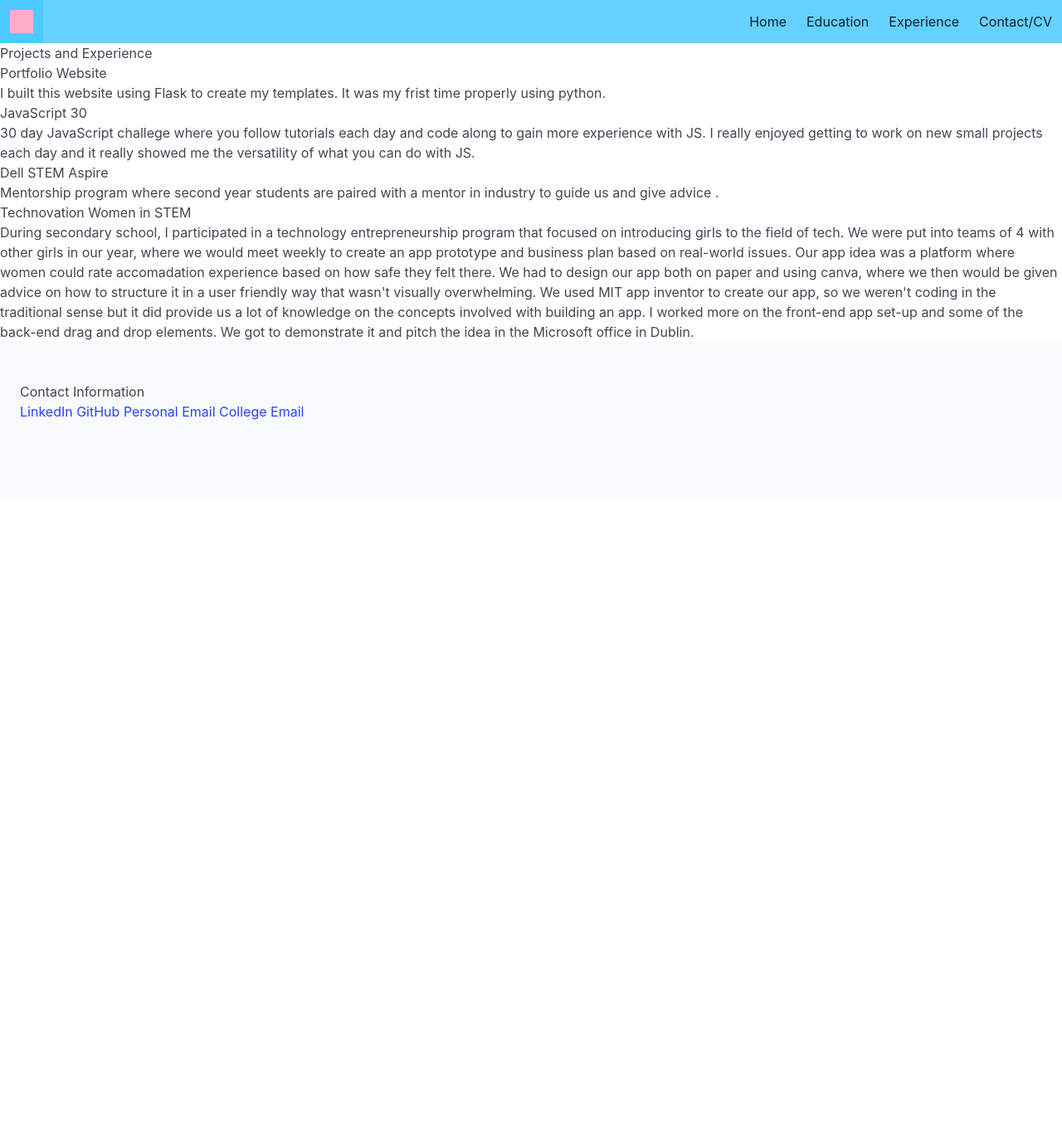
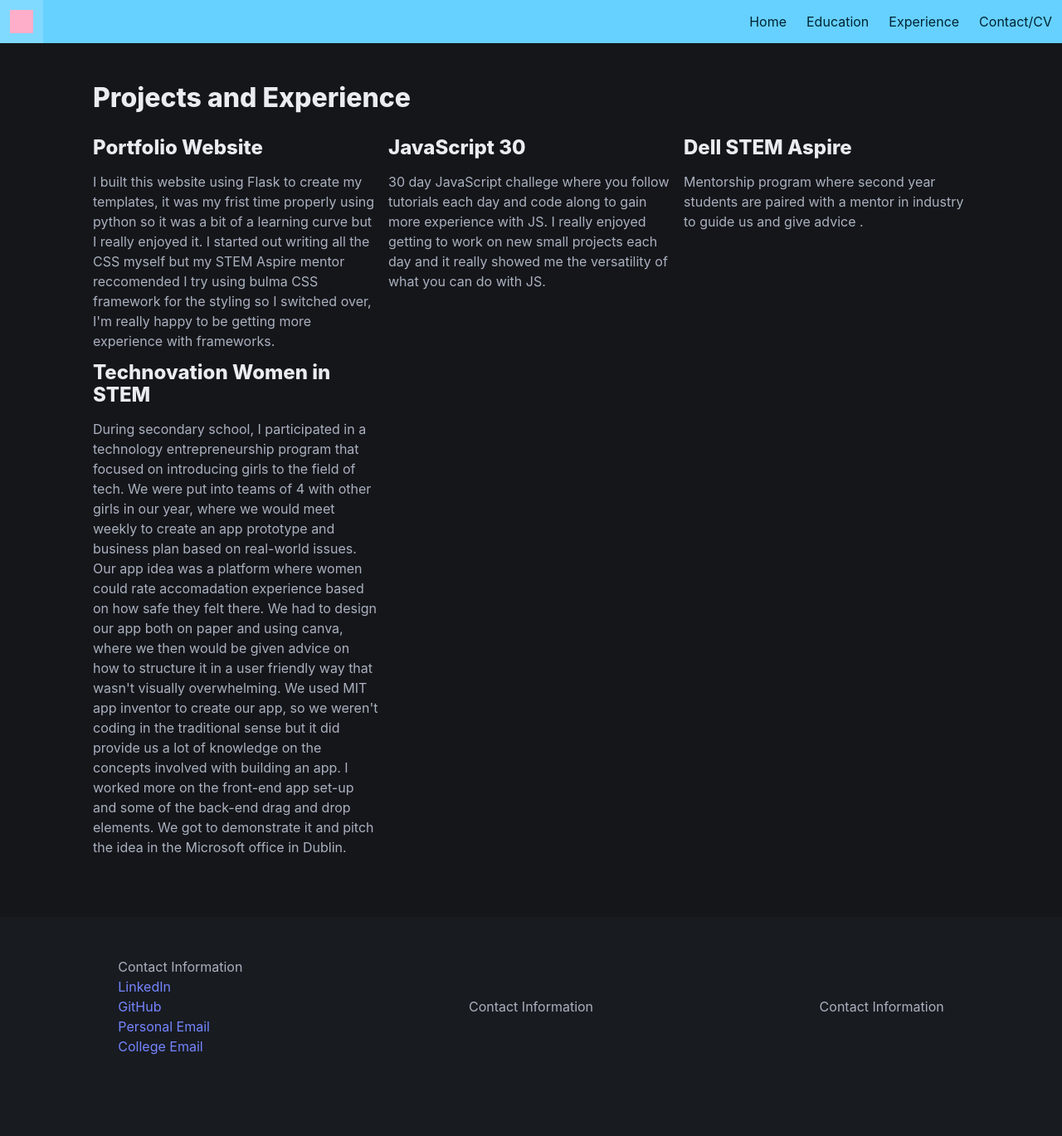
Before and after one commit to Raven-Wilson/PersonalProfile, a Flask app: page /experience in a window 1280 px wide. Shown: the whole page at 83% size. Before the commit the page ends 506 px from the top, so only its background shows below. Run offline with Flask 3, Linux system fonts and the light colour scheme.

Commit message:
Updating CSS with bulma

```diff
--- a/templates/base.html
+++ b/templates/base.html
@@ -1,5 +1,5 @@
 <!DOCTYPE html>
-<html>
+<html data-theme="dark">
     <head>
         <meta charset="UTF-8">
         <meta name="">
@@ -101,14 +101,24 @@
   <div class="column">Third column</div>
 </div>
 -->
-        <footer class="footer">
-            <div class="columns is-desktop">
-                <div class="column">
-                    <h4>Contact Information</h4>
-                    <a href="https://www.linkedin.com/in/raven-wilson-a439b9398/">LinkedIn</a>
-                    <a href="https://github.com/Raven-Wilson">GitHub</a>
-                    <a href="mailto:18r.m.wilson@gmail.com">Personal Email</a>
-                    <a href="mailto:K00321719@student.tus.ie">College Email</a>
+        <footer class="footer ">
+            <div class="columns is-desktop level">
+                <div class="column level-item" >
+                    <div>
+                        <p>Contact Information</p>
+                        <p><a href="https://www.linkedin.com/in/raven-wilson-a439b9398/">LinkedIn</a></p>
+                        <p><a href="https://github.com/Raven-Wilson">GitHub</a></p>
+                        <p><a href="mailto:18r.m.wilson@gmail.com">Personal Email</a> </p>
+                        <p><a href="mailto:K00321719@student.tus.ie">College Email</a></p>
+                    </div>
+                </div>
+                <div class="column level-item" >
+                    <p class="heading">Contact Information</p>
+
+                </div>
+                <div class="column level-item" >
+                    <p class="heading">Contact Information</p>
+
                 </div>
             </div>
         </footer>
--- a/templates/experience.html
+++ b/templates/experience.html
@@ -6,16 +6,30 @@
 {% endblock %}
 
 {% block body %}
+<div id="body-container" class="content container fixed-grid has-3-cols-desktop has-2-cols-tablet has-1-cols-mobile ">
+    <div id="text" class="m-6 grid ">
+        <div class="cell is-col-span-3-desktop is-col-span-2-tablet">
             <h1>Projects and Experience</h1>
-    <h2>Portfolio Website</h2>
-    <p>I built this website using Flask to create my templates. It was my frist time properly using python.</p>
-    <h2>JavaScript 30</h2>
+        </div>
+        <div class="cell">
+            <h3>Portfolio Website</h3>
+            <p>I built this website using Flask to create my templates, it was my frist time properly using python so it was a bit of a learning curve but I really
+                enjoyed it. I started out writing all the CSS myself but my STEM Aspire mentor reccomended I try using bulma CSS framework for the styling
+                so I switched over, I'm really happy to be getting more experience with frameworks.
+            </p>
+        </div>
+        <div class="cell">
+            <h3>JavaScript 30</h3>
             <p>30 day JavaScript challege where you follow tutorials each day and code along to gain more experience with JS. I really enjoyed getting to work on new small projects
                 each day and it really showed me the versatility of what you can do with JS.
             </p>
-    <h2>Dell STEM Aspire</h2>
+        </div>
+        <div class="cell">
+            <h3>Dell STEM Aspire</h3>
             <p>Mentorship program where second year students are paired with a mentor in industry to guide us and give advice .</p>
-    <h2>Technovation Women in STEM</h2>
+        </div>
+        <div class="cell">
+            <h3>Technovation Women in STEM</h3>
             <p>During secondary school, I participated in a technology entrepreneurship program that focused on introducing girls to the field of tech.
                 We were put into teams of 4 with other girls in our year, where we would meet weekly to create an app prototype and business plan based on real-world issues.
                 Our app idea was a platform where women could rate accomadation experience based on how safe they felt there.
@@ -23,5 +37,8 @@
                 We used MIT app inventor to create our app, so we weren't coding in the traditional sense but it did provide us a lot of knowledge on the concepts involved with building an app.
                 I worked more on the front-end app set-up and some of the back-end drag and drop elements. We got to demonstrate it and pitch the idea in the Microsoft office in Dublin.
             </p>
+        </div>
+    </div>
+</div>
 
 {% endblock %}
```
Also changed, not shown: templates/index.html (+12 -8 lines). Lines whose indentation alone changed are shown as unchanged.
